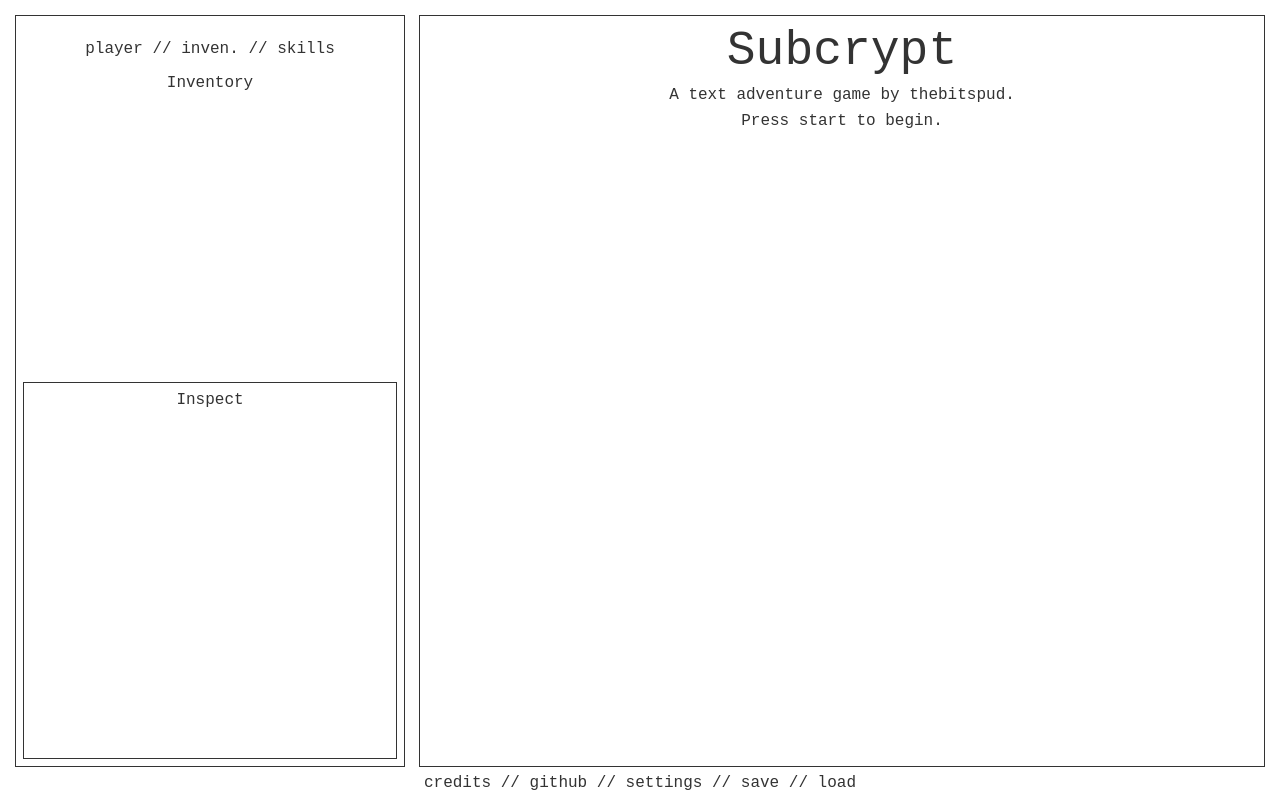
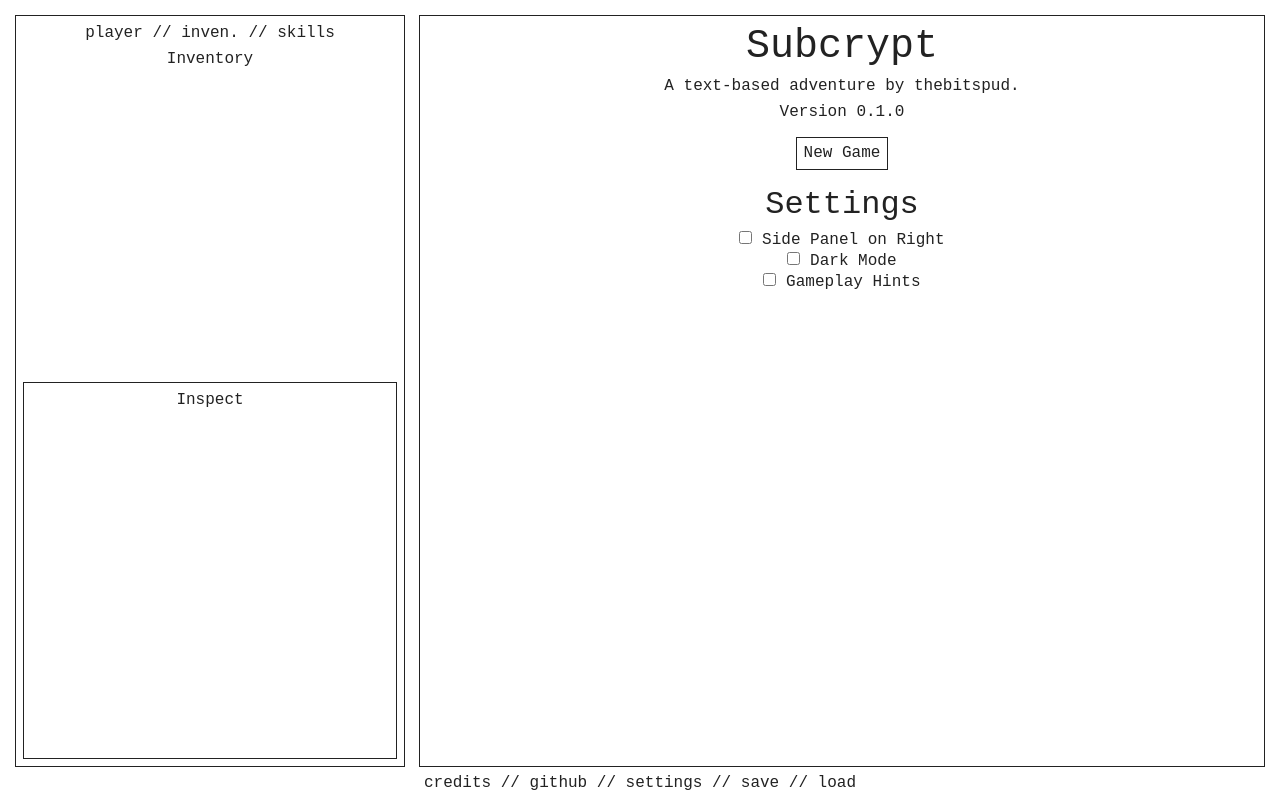
Before and after one commit to thebitspud/subcrypt, a Svelte app: page / in a window 1280 px wide. Built offline with nearby package versions, Linux system fonts and the light colour scheme.

Commit message:
Added settings panel and options
+ toggles for dark mode/side panel position/gameplay hints
+ improved css setup
+ button styling

```diff
--- a/public/global.css
+++ /dev/null
@@ -1,51 +0,0 @@
-html, body {
-	position: relative;
-	width: 100%;
-	height: 100%;
-}
-
-body {
-	box-sizing: border-box;
-	margin: 0;
-
-	color: #333;
-	text-align: center;
-	font-family: "Courier New", Monospaced, monospace;
-}
-
-label {
-	display: block;
-}
-
-input, button, select, textarea {
-	font-family: inherit;
-	font-size: inherit;
-
-	box-sizing: border-box;
-	padding: 0.4em;
-	margin: 0 0 0.5em 0;
-	border: 1px solid #ccc;
-	border-radius: 2px;
-}
-
-input:disabled {
-	color: #ccc;
-}
-
-button {
-	color: #333;
-	background-color: #f4f4f4;
-	outline: none;
-}
-
-button:disabled {
-	color: #999;
-}
-
-button:not(:disabled):active {
-	background-color: #ddd;
-}
-
-button:focus {
-	border-color: #666;
-}
--- a/public/index.html
+++ b/public/index.html
@@ -1,18 +1,19 @@
 <!DOCTYPE html>
 <html lang="en">
-<head>
-	<meta charset='utf-8'>
-	<meta name='viewport' content='width=device-width,initial-scale=1'>
+  <head>
+    <meta charset="utf-8" />
+    <meta name="viewport" content="width=device-width,initial-scale=1" />
 
-	<title>subcrypt</title>
+    <title>subcrypt</title>
 
-	<link rel='icon' type='image/png' href='/favicon.png'>
-	<link rel='stylesheet' href='/global.css'>
-	<link rel='stylesheet' href='/build/bundle.css'>
+    <link rel="icon" type="image/png" href="./favicon.png" />
+    <link rel="stylesheet" href="./styles/global.css" />
+    <link rel="stylesheet" href="./styles/headers.css" />
+    <link rel="stylesheet" href="./styles/inputs.css" />
+    <link rel="stylesheet" href="./build/bundle.css" />
 
-	<script defer src='/build/bundle.js'></script>
-</head>
+    <script defer src="./build/bundle.js"></script>
+  </head>
 
-<body>
-</body>
+  <body></body>
 </html>
--- /dev/null
+++ b/public/styles/global.css
@@ -0,0 +1,26 @@
+:root {
+  --main-color: #222;
+  --bg-color: #fff;
+  --disabled-color: #999;
+}
+
+html,
+body {
+  position: relative;
+  width: 100%;
+  height: 100%;
+}
+
+body {
+  box-sizing: border-box;
+  margin: 0;
+
+  background-color: var(--bg-color);
+  color: var(--main-color);
+  text-align: center;
+  font-family: "Courier New", Monospaced, monospace;
+}
+
+label {
+  display: block;
+}
--- /dev/null
+++ b/public/styles/headers.css
@@ -0,0 +1,22 @@
+h1,
+h2,
+h3,
+h4,
+h5,
+h6,
+p {
+  font-weight: normal;
+  margin: 0 0 0.5rem;
+}
+
+h1 {
+  font-size: 2.5rem;
+}
+
+h2 {
+  font-size: 2rem;
+}
+
+h3 {
+  font-size: 1.5rem;
+}
--- /dev/null
+++ b/public/styles/inputs.css
@@ -0,0 +1,33 @@
+input,
+button,
+select,
+textarea {
+  font-family: inherit;
+  font-size: inherit;
+
+  box-sizing: border-box;
+  padding: 0.4rem;
+  margin: 0 0 0.5rem;
+  border: 1px solid #222;
+  border-radius: 0;
+}
+
+button {
+  color: #222;
+  background-color: #fff;
+  outline: none;
+  cursor: pointer;
+}
+
+button:disabled {
+  color: var(--disabled-color);
+  border-color: var(--disabled-color);
+}
+
+button:not(:disabled):hover {
+  background-color: #f5f5f5;
+}
+
+button:not(:disabled):active {
+  background-color: #ddd;
+}
--- a/src/components/containers/App.svelte
+++ b/src/components/containers/App.svelte
@@ -2,18 +2,17 @@
   import MainPanel from "./MainPanel.svelte";
   import SidePanel from "./SidePanel.svelte";
   import Footer from "../Footer.svelte";
-
-  let leftSidePanel = true;
+  import { settings } from "../../stores/settings";
 </script>
 
 <main>
   <div class="game">
-    {#if leftSidePanel}
+    {#if $settings.rightSidePanel}
+      <MainPanel />
+      <SidePanel />
+    {:else}
       <SidePanel />
       <MainPanel />
-    {:else}
-      <MainPanel />
-      <SidePanel />
     {/if}
   </div>
 
@@ -34,7 +33,7 @@
     padding: 0.5rem;
   }
 
-  /* Horizontal flexbox for main and side panel */
+  /* Horizontal flexbox for main and side containers */
   .game {
     display: flex;
     flex-flow: row wrap;
@@ -45,7 +44,7 @@
 
   .game > :global(div) {
     margin: 0.5rem;
-    outline: #333333 1px solid;
+    outline: var(--main-color) 1px solid;
     padding: 0.5rem;
   }
 </style>
--- a/src/components/containers/MainPanel.svelte
+++ b/src/components/containers/MainPanel.svelte
@@ -1,10 +1,15 @@
 <script lang="ts">
+  import Settings from "../displays/Settings.svelte";
+
+  function newGame() {}
 </script>
 
 <div class="MainPanel">
   <h1>Subcrypt</h1>
-  <p>A text adventure game by thebitspud.</p>
-  <p>Press start to begin.</p>
+  <p>A text-based adventure by thebitspud.</p>
+  <p>Version 0.1.0</p>
+  <button on:click={newGame} style="margin: 0.5rem auto 1rem">New Game</button>
+  <Settings />
 </div>
 
 <style>
@@ -12,14 +17,4 @@
     min-height: 15rem;
     flex: 3 30rem; /* 3:1 flex ratio between main panel and side panel */
   }
-
-  h1 {
-    font-size: 3rem;
-    font-weight: 300;
-    margin: 0;
-  }
-
-  p {
-    margin: 0.5rem auto 0;
-  }
 </style>
--- a/src/components/containers/SidePanel.svelte
+++ b/src/components/containers/SidePanel.svelte
@@ -1,7 +1,7 @@
 <script lang="ts">
   import Inspect from "../displays/Inspect.svelte";
   import Inventory from "../displays/Inventory.svelte";
-  import PlayerStats from "../displays/PlayerStats.svelte";
+  import PlayerStats from "../displays/PlayerInfo.svelte";
 
   type SidePanelTabs = "inventory" | "player";
   let currentTab: SidePanelTabs = "inventory";
--- a/src/components/displays/Inspect.svelte
+++ b/src/components/displays/Inspect.svelte
@@ -6,6 +6,6 @@
 <style>
   .Inspect {
     padding: 0.5rem;
-    outline: #333333 1px solid;
+    outline: var(--main-color) 1px solid;
   }
 </style>
--- /dev/null
+++ b/src/components/displays/Settings.svelte
@@ -0,0 +1,28 @@
+<script lang="ts">
+  import { settings } from "../../stores/settings";
+</script>
+
+<div class="Settings">
+  <h2>Settings</h2>
+  <label>
+    <input type="checkbox" bind:checked={$settings.rightSidePanel} />
+    Side Panel on Right
+  </label>
+  <label>
+    <input type="checkbox" bind:checked={$settings.darkMode} />
+    Dark Mode
+  </label>
+  <label>
+    <input type="checkbox" bind:checked={$settings.gameHints} />
+    Gameplay Hints
+  </label>
+</div>
+
+{#if $settings.darkMode}
+  <style>
+    :root {
+      --main-color: #fff;
+      --bg-color: #181818;
+    }
+  </style>
+{/if}
--- /dev/null
+++ b/src/stores/settings.ts
@@ -0,0 +1,7 @@
+import { writable } from "svelte/store";
+
+export const settings = writable({
+  rightSidePanel: false,
+  darkMode: false,
+  gameHints: false,
+});
```
Also changed, not shown: src/components/displays/PlayerInfo.svelte (renamed from src/components/displays/PlayerStats.svelte).
